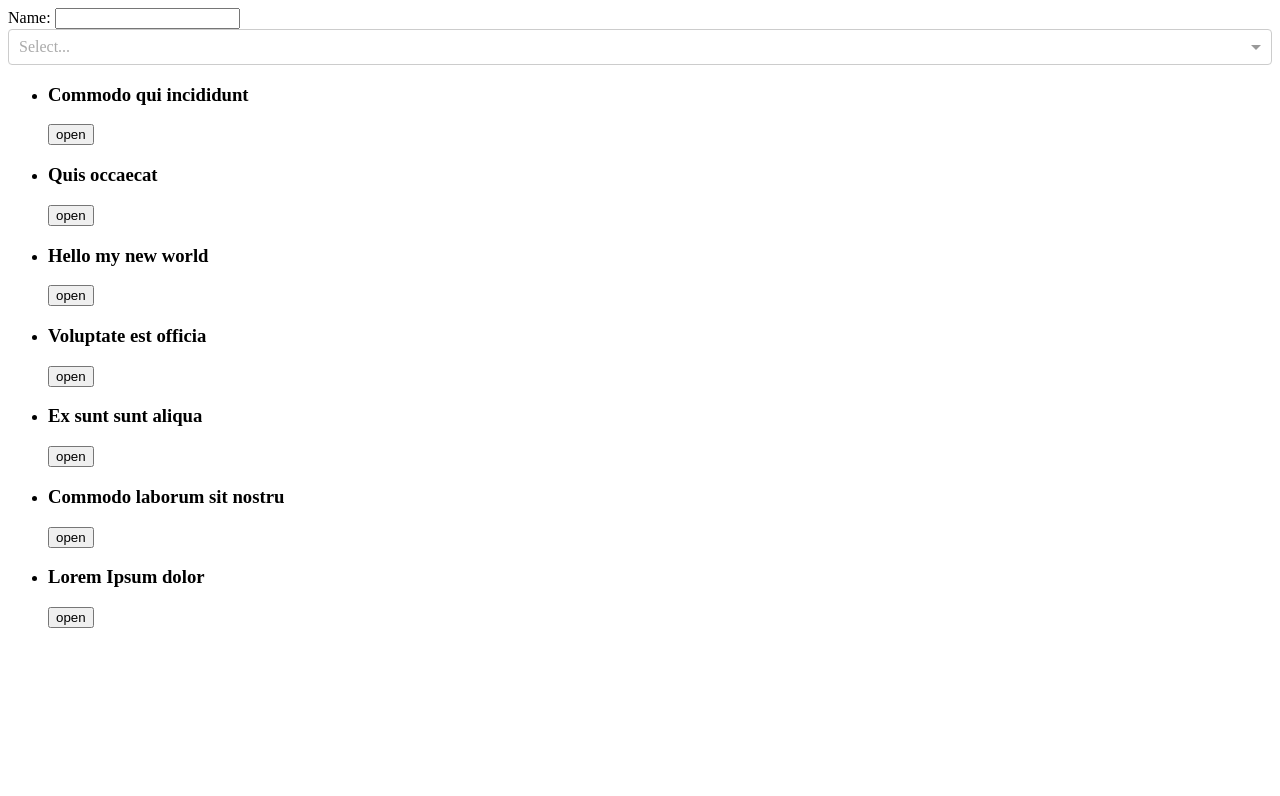
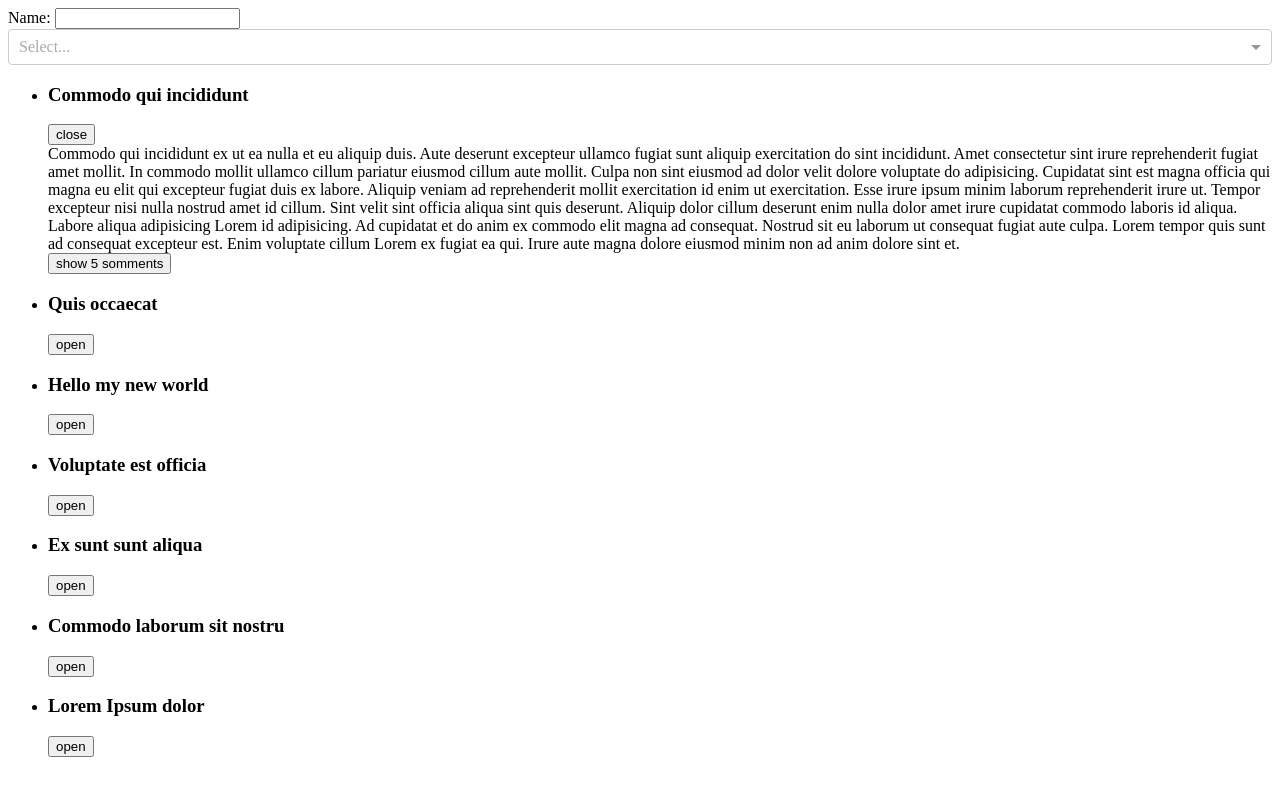
Before and after one commit to webitek/education-react, a React app in the folder lesson3/: page / in a window 1280 px wide. Shown: the top 796 px of the page. Built offline with nearby package versions, Linux system fonts and the light colour scheme.

Commit message:
lesson3 add css-transition-group

```diff
--- a/lesson3/package.json
+++ b/lesson3/package.json
@@ -33,6 +33,7 @@
     "prop-types": "^15.6.1",
     "react": "^15.5.0",
     "react-dom": "^15.5.0",
-    "react-select": "^1.0.0-rc.5"
+    "react-select": "^1.0.0-rc.5",
+    "react-transition-group": "^1.2.1"
   }
 }
--- a/lesson3/src/components/App.js
+++ b/lesson3/src/components/App.js
@@ -16,6 +16,7 @@ class App extends Component {
   }
 
   render() {
+    const {articles} = this.props // чтоб не писать много раз this.props
     const options = this.props.articles.map(article => ({
         label: article.title,
         value: article.id
@@ -28,8 +29,9 @@ class App extends Component {
                 onChange={this.changeSelection}
                 //multi = {true}
                 multi/>
-        <ArticleList articles = {this.props.articles }/>
-        <ArticlesChart articles = {this.props.articles }/>
+        {/*для того чтоб при рендере открыть статью передаем id нужной статьи*/}
+        <ArticleList articles = {articles } defaultOpenId = {articles[0].id}/>
+        <ArticlesChart articles = {articles }/>
       </div>
     )
   }
--- a/lesson3/src/components/Article.js
+++ b/lesson3/src/components/Article.js
@@ -3,7 +3,9 @@ import {findDOMNode} from 'react-dom'
 import PropTypes from 'prop-types'
 import Comment from "./Comment";
 import CommentList from "./CommentList";
+import { CSSTransitionGroup } from 'react-transition-group'
 import toggleOpen from "../decoretors/toggleOpen"
+import './article.css'
 
 class Article extends Component {
     /**
@@ -47,7 +49,17 @@ class Article extends Component {
                 <button onClick = {toggleOpen}>
                     {isOpen ? 'close' : 'open'}
                 </button>
-                {this.getBody()}
+                {/*{this.getBody()}*/}
+                <CSSTransitionGroup
+                    transitionName="example"
+                    transitionAppear={true} // для анимированого появления по дефолту открытой статьи
+                    transitionAppearTimeout={500}
+                    transitionEnterTimeout={300} // react добавляет в реальный дом элем.
+                    transitionLeaveTimeout={500} // react убирает из реального дома элем.
+                    component = 'div' // by default CSSTransitionGroup обворчивает эл в span
+                >
+                    {this.getBody()}
+                </CSSTransitionGroup>
             </div>
         )
     }
@@ -62,7 +74,7 @@ class Article extends Component {
         const {article, isOpen} = this.props
         if(!isOpen) return null
         return (
-            <section>
+            <section className="section">
                 {article.text}
                 <CommentList comments={article.comments} ref = {this.setCommentsRef} />
             </section>
--- /dev/null
+++ b/lesson3/src/components/article.css
@@ -0,0 +1,28 @@
+.section{
+    display: block;
+}
+.example-enter {
+    opacity: 0.01;
+}
+
+.example-enter.example-enter-active {
+    opacity: 1;
+    transition: opacity 500ms ease-in;
+}
+
+.example-leave {
+    opacity: 1;
+}
+
+.example-leave.example-leave-active {
+    opacity: 0.01;
+    transition: opacity 300ms ease-in;
+}
+.example-appear {
+    opacity: 0.01;
+}
+
+.example-appear.example-appear-active {
+    opacity: 1;
+    transition: opacity .5s ease-in;
+}
--- a/lesson3/src/decoretors/accordion.js
+++ b/lesson3/src/decoretors/accordion.js
@@ -1,8 +1,21 @@
 import React from 'react'
 
 export default Component => class Accordion extends React.Component {
-  state = {
+    /***
+     * все статьи закрыты
+     */
+  /*state = {
     openItemId: null
+  }*/
+    /**
+     * для того чтоб при рендере открыть статью
+     * @param props
+     */
+  constructor(props) {
+    super(props)
+    this.state = {
+      openItemId: props.defaultOpenId
+    }
   }
 
   render() {
```
Also changed, not shown: 1 other file (tests, documents, lock files or other folders).
